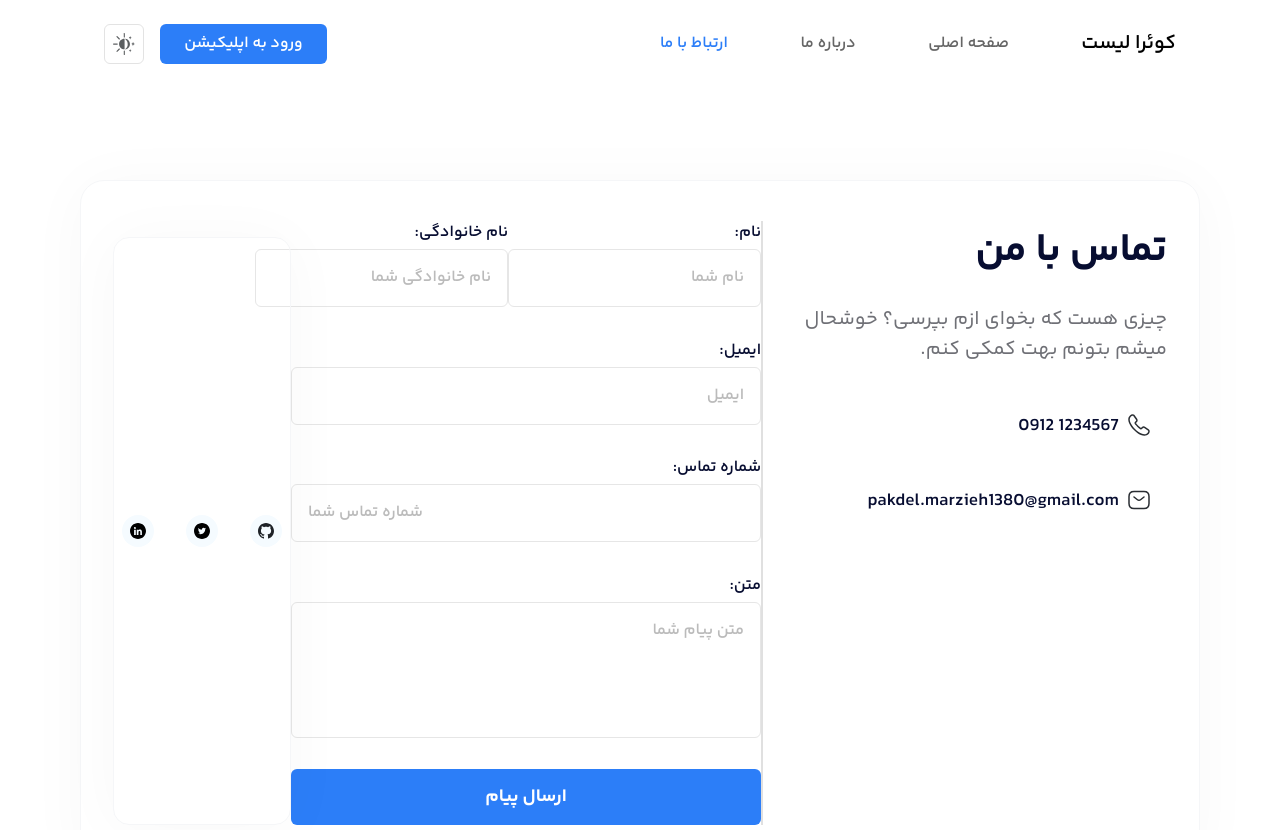
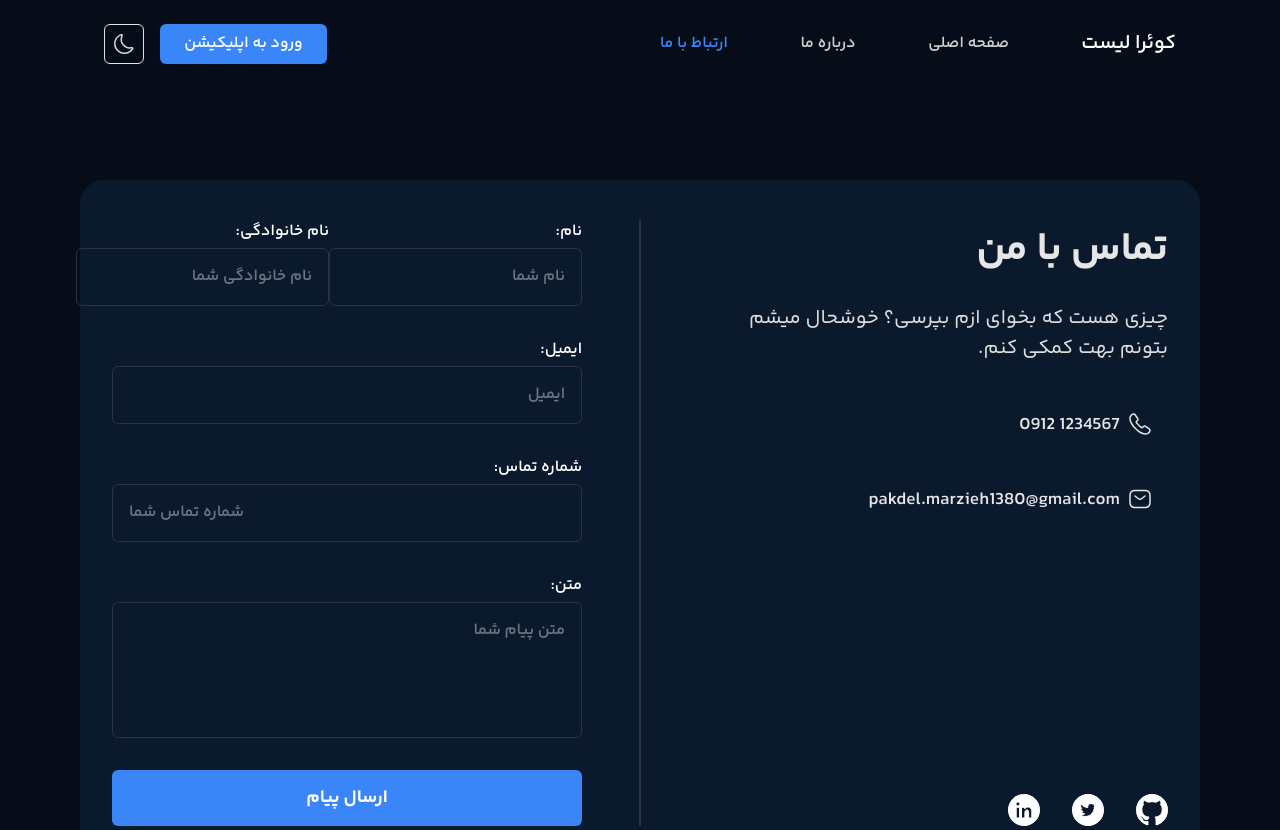
Before and after one commit to marzieh-pakdel/Quera-List, a website: page contact-us.html in a window 1280 px wide. Shown: the top 830 px of the page. Drawn offline with Linux system fonts and the light colour scheme.

Commit message:
contact us dark mode

```diff
--- a/contact-us.html
+++ b/contact-us.html
@@ -1,14 +1,14 @@
 <!DOCTYPE html>
-<html lang="en" dir="rtl">
+<html lang="en" dir="rtl" class="dark">
   <head>
     <meta charset="UTF-8" />
     <meta name="viewport" content="width=device-width, initial-scale=1.0" />
     <title>Contact Me</title>
     <link rel="stylesheet" href="./output.css" />
   </head>
-  <body class="relative font-Yekan-bakh">
+  <body class="relative font-Yekan-bakh dark:bg-main-dark">
     <header
-      class="w-full h-[3.063rem] py-3 px-4 lg:px-[6.5rem] lg:py-6 lg:h-[5.5rem] shadow-[0px_4px_18px_0px_#1848900F] lg:shadow-none bg-on-primary-light sticky top-0 dark:bg-main-dark"
+      class="w-full h-[3.063rem] z-10 py-3 px-4 lg:px-[6.5rem] lg:py-6 lg:h-[5.5rem] shadow-[0px_4px_18px_0px_#1848900F] lg:shadow-none bg-on-primary-light sticky top-0 dark:bg-main-dark"
     >
       <div class="lg:flex justify-between items-center">
         <div class="flex justify-between items-center w-full lg:w-[32.25rem]">
@@ -148,20 +148,18 @@
     </header>
     <main class="w-[20.5rem] mt-6 mx-auto lg:w-[70rem] lg:mt-[5.75rem]">
       <div
-        class="w-full lg:h-[42.875rem] py-10 px-8 flex flex-col lg:flex-row justify-between lg:border lg:border-solid lg:border-neutral-9 lg:rounded-[24px] lg:shadow-[0px_4px_63px_0px_#00000008]"
+        class="w-full lg:h-[42.875rem] py-10 px-8 flex flex-col lg:flex-row justify-between lg:border lg:border-solid lg:border-neutral-9 lg:rounded-[24px] lg:shadow-[0px_4px_63px_0px_#00000008] lg:dark:bg-card-bg-dark dark:border-none dark:shadow-none"
       >
-        <div
-          class="lg:w-[29.375rem] flex flex-col justify-between lg:relative lg:-z-10"
-        >
+        <div class="lg:w-[29.375rem] flex flex-col justify-between relative">
           <div class="flex flex-col gap-8">
             <div class="flex flex-col gap-6">
               <h3
-                class="font-bold text-24 lg:text-40 text-[#141414] lg:text-[#070D31] text-center lg:text-right"
+                class="font-bold text-24 lg:text-40 text-[#141414] lg:text-[#070D31] text-center lg:text-right dark:text-neutral-11 lg:dark:text-light-text-dark"
               >
                 تماس با‌ من
               </h3>
               <p
-                class="font-regular text-14 lg:text-20 text-[#141414] lg:text-[#6F7076] text-center lg:text-right"
+                class="font-regular text-14 lg:text-20 text-[#141414] lg:text-[#6F7076] text-center lg:text-right dark:text-neutral-11 lg:dark:text-[#DEDEDE]"
               >
                 چیزی هست که بخوای ازم بپرسی؟ خوشحال میشم بتونم بهت کمکی کنم.
               </p>
@@ -177,6 +175,7 @@
                     fill="none"
                   >
                     <path
+                      class="dark:stroke-light-text-dark"
                       d="M21.97 18.33C21.97 18.69 21.89 19.06 21.72 19.42C21.55 19.78 21.33 20.12 21.04 20.44C20.55 20.98 20.01 21.37 19.4 21.62C18.8 21.87 18.15 22 17.45 22C16.43 22 15.34 21.76 14.19 21.27C13.04 20.78 11.89 20.12 10.75 19.29C9.6 18.45 8.51 17.52 7.47 16.49C6.44 15.45 5.51 14.36 4.68 13.22C3.86 12.08 3.2 10.94 2.72 9.81C2.24 8.67 2 7.58 2 6.54C2 5.86 2.12 5.21 2.36 4.61C2.6 4 2.98 3.44 3.51 2.94C4.15 2.31 4.85 2 5.59 2C5.87 2 6.15 2.06 6.4 2.18C6.66 2.3 6.89 2.48 7.07 2.74L9.39 6.01C9.57 6.26 9.7 6.49 9.79 6.71C9.88 6.92 9.93 7.13 9.93 7.32C9.93 7.56 9.86 7.8 9.72 8.03C9.59 8.26 9.4 8.5 9.16 8.74L8.4 9.53C8.29 9.64 8.24 9.77 8.24 9.93C8.24 10.01 8.25 10.08 8.27 10.16C8.3 10.24 8.33 10.3 8.35 10.36C8.53 10.69 8.84 11.12 9.28 11.64C9.73 12.16 10.21 12.69 10.73 13.22C11.27 13.75 11.79 14.24 12.32 14.69C12.84 15.13 13.27 15.43 13.61 15.61C13.66 15.63 13.72 15.66 13.79 15.69C13.87 15.72 13.95 15.73 14.04 15.73C14.21 15.73 14.34 15.67 14.45 15.56L15.21 14.81C15.46 14.56 15.7 14.37 15.93 14.25C16.16 14.11 16.39 14.04 16.64 14.04C16.83 14.04 17.03 14.08 17.25 14.17C17.47 14.26 17.7 14.39 17.95 14.56L21.26 16.91C21.52 17.09 21.7 17.3 21.81 17.55C21.91 17.8 21.97 18.05 21.97 18.33Z"
                       stroke="#292D32"
                       stroke-width="1.5"
@@ -184,7 +183,9 @@
                     />
                   </svg>
                 </div>
-                <div class="font-semibold text-18 text-[#070D31]">
+                <div
+                  class="font-semibold text-18 text-[#070D31] dark:text-light-text-dark"
+                >
                   1234567 0912
                 </div>
               </div>
@@ -198,6 +199,7 @@
                     fill="none"
                   >
                     <path
+                      class="dark:stroke-light-text-dark"
                       d="M17 20.5H7C4 20.5 2 19 2 15.5V8.5C2 5 4 3.5 7 3.5H17C20 3.5 22 5 22 8.5V15.5C22 19 20 20.5 17 20.5Z"
                       stroke="#292D32"
                       stroke-width="1.5"
@@ -206,6 +208,7 @@
                       stroke-linejoin="round"
                     />
                     <path
+                      class="dark:stroke-light-text-dark"
                       d="M17 9L13.87 11.5C12.84 12.32 11.15 12.32 10.12 11.5L7 9"
                       stroke="#292D32"
                       stroke-width="1.5"
@@ -215,7 +218,9 @@
                     />
                   </svg>
                 </div>
-                <div class="font-semibold text-18 text-[#070D31]">
+                <div
+                  class="font-semibold text-18 text-[#070D31] dark:text-light-text-dark"
+                >
                   pakdel.marzieh1380@gmail.com
                 </div>
               </div>
@@ -224,6 +229,7 @@
           <div class="hidden lg:flex gap-8 absolute bottom-0">
             <a href="https://github.com/marzieh-pakdel" target="_blank">
               <svg
+                class="dark:stroke-neutral-11 dark:rounded-full"
                 xmlns="http://www.w3.org/2000/svg"
                 width="32"
                 height="32"
@@ -231,6 +237,7 @@
                 fill="none"
               >
                 <path
+                  class="dark:fill-neutral-11"
                   fill-rule="evenodd"
                   clip-rule="evenodd"
                   d="M16 0C7.16 0 0 7.16 0 16C0 23.08 4.58 29.06 10.94 31.18C11.74 31.32 12.04 30.84 12.04 30.42C12.04 30.04 12.02 28.78 12.02 27.44C8 28.18 6.96 26.46 6.64 25.56C6.46 25.1 5.68 23.68 5 23.3C4.44 23 3.64 22.26 4.98 22.24C6.24 22.22 7.14 23.4 7.44 23.88C8.88 26.3 11.18 25.62 12.1 25.2C12.24 24.16 12.66 23.46 13.12 23.06C9.56 22.66 5.84 21.28 5.84 15.16C5.84 13.42 6.46 11.98 7.48 10.86C7.32 10.46 6.76 8.82 7.64 6.62C7.64 6.62 8.98 6.2 12.04 8.26C13.32 7.9 14.68 7.72 16.04 7.72C17.4 7.72 18.76 7.9 20.04 8.26C23.1 6.18 24.44 6.62 24.44 6.62C25.32 8.82 24.76 10.46 24.6 10.86C25.62 11.98 26.24 13.4 26.24 15.16C26.24 21.3 22.5 22.66 18.94 23.06C19.52 23.56 20.02 24.52 20.02 26.02C20.02 28.16 20 29.88 20 30.42C20 30.84 20.3 31.34 21.1 31.18C27.42 29.06 32 23.06 32 16C32 7.16 24.84 0 16 0Z"
@@ -240,6 +247,7 @@
             </a>
             <a href="" target="_blank">
               <svg
+                class="dark:stroke-neutral-11 dark:rounded-full"
                 xmlns="http://www.w3.org/2000/svg"
                 width="32"
                 height="32"
@@ -247,6 +255,7 @@
                 fill="none"
               >
                 <path
+                  class="dark:fill-neutral-11"
                   fill-rule="evenodd"
                   clip-rule="evenodd"
                   d="M0 16C0 7.16344 7.16344 0 16 0C24.8366 0 32 7.16344 32 16C32 24.8366 24.8366 32 16 32C7.16344 32 0 24.8366 0 16ZM22.1 11.5C22.8 11.4 23.4 11.3 24 11C23.6 11.7 23 12.3 22.3 12.7C22.5 17.4 19.1 22.5 13 22.5C11.2 22.5 9.5 21.9 8 21C9.7 21.2 11.5 20.7 12.7 19.8C11.2 19.8 10 18.8 9.6 17.5C10.1 17.6 10.6 17.5 11.1 17.4C9.6 17 8.5 15.6 8.5 14.1C9 14.3 9.5 14.5 10 14.5C8.6 13.5 8.1 11.6 9 10.1C10.7 12.1 13.1 13.4 15.8 13.5C15.3 11.5 16.9 9.5 19 9.5C19.9 9.5 20.8 9.9 21.4 10.5C22.2 10.3 22.9 10.1 23.5 9.7C23.3 10.5 22.8 11.1 22.1 11.5Z"
@@ -256,6 +265,7 @@
             </a>
             <a href="www.linkedin.com/in/marziye-pakdel" target="_blank">
               <svg
+                class="dark:stroke-neutral-11 dark:rounded-full"
                 xmlns="http://www.w3.org/2000/svg"
                 width="32"
                 height="32"
@@ -263,6 +273,7 @@
                 fill="none"
               >
                 <path
+                  class="dark:fill-neutral-11"
                   fill-rule="evenodd"
                   clip-rule="evenodd"
                   d="M0 16C0 7.16344 7.16344 0 16 0C24.8366 0 32 7.16344 32 16C32 24.8366 24.8366 32 16 32C7.16344 32 0 24.8366 0 16ZM8.2 13.3V24H11.6V13.3H8.2ZM8 9.9C8 11 8.8 11.8 9.9 11.8C11 11.8 11.8 11 11.8 9.9C11.8 8.8 11 8 9.9 8C8.9 8 8 8.8 8 9.9ZM20.6 24H23.8V17.4C23.8 14.1 21.8 13 19.9 13C18.2 13 17 14.1 16.7 14.8V13.3H13.5V24H16.9V18.3C16.9 16.8 17.9 16 18.9 16C19.9 16 20.6 16.5 20.6 18.2V24Z"
@@ -272,15 +283,17 @@
             </a>
           </div>
         </div>
-        <div class="hidden lg:block border border-[#E0E0E0]"></div>
+        <div
+          class="hidden lg:block border border-[#E0E0E0] lg:dark:border-[#293242]"
+        ></div>
         <form
-          class="w-full lg:w-[29.375rem] mt-6 lg:mt-0 flex flex-col gap-6 p-4 lg:p-0 justify-between border border-neutral-9 rounded-[16px] lg:rounded-none shadow-[0px_4px_63px_0px_#00000008] lg:border-none lg:shadow-none"
+          class="w-full lg:w-[29.375rem] mt-6 lg:mt-0 flex flex-col gap-6 p-4 lg:p-0 justify-between border border-neutral-9 rounded-[16px] lg:rounded-none shadow-[0px_4px_63px_0px_#00000008] lg:border-none lg:shadow-none dark:border-none dark:shadow-none dark:bg-card-bg-dark lg:dark:bg-none"
         >
           <div class="w-full flex justify-between items-center">
             <div class="flex flex-col gap-1">
               <label
                 for="first-name"
-                class="font-semibold text-12 lg:text-16 text-[#070D31]"
+                class="font-semibold text-12 lg:text-16 text-[#070D31] dark:text-neutral-11"
                 >نام:</label
               >
               <input
@@ -288,13 +301,13 @@
                 placeholder="نام شما"
                 name="first-name"
                 id="first-name"
-                class="border border-[#E6E6E6] rounded-[6px] py-[0.688rem] px-2 lg:p-4 font-semibold text-12 lg:text-16 placeholder:text-[#BBBBBB]"
+                class="border border-[#E6E6E6] rounded-[6px] py-[0.688rem] px-2 lg:p-4 font-semibold text-12 lg:text-16 placeholder:text-[#BBBBBB] dark:bg-inherit dark:placeholder:text-[#6D7581] dark:border-[#293242]"
               />
             </div>
             <div class="flex flex-col gap-1">
               <label
                 for="last-name"
-                class="font-semibold text-12 lg:text-16 text-[#070D31]"
+                class="font-semibold text-12 lg:text-16 text-[#070D31] dark:text-neutral-11"
                 >نام خانوادگی:</label
               >
               <input
@@ -302,14 +315,14 @@
                 placeholder="نام خانوادگی شما"
                 name="last-name"
                 id="last-name"
-                class="border border-[#E6E6E6] rounded-[6px] py-[0.688rem] px-2 lg:p-4 font-semibold text-12 lg:text-16 placeholder:text-[#BBBBBB]"
+                class="border border-[#E6E6E6] rounded-[6px] py-[0.688rem] px-2 lg:p-4 font-semibold text-12 lg:text-16 placeholder:text-[#BBBBBB] dark:bg-inherit dark:placeholder:text-[#6D7581] dark:border-[#293242]"
               />
             </div>
           </div>
           <div class="flex flex-col gap-1">
             <label
               for="email"
-              class="font-semibold text-12 lg:text-16 text-[#070D31]"
+              class="font-semibold text-12 lg:text-16 text-[#070D31] dark:text-neutral-11"
               >ایمیل:
             </label>
             <input
@@ -317,13 +330,13 @@
               placeholder="ایمیل"
               name="email"
               id="email"
-              class="border border-[#E6E6E6] rounded-[6px] py-[0.688rem] px-2 lg:p-4 font-semibold text-12 lg:text-16 placeholder:text-[#BBBBBB]"
+              class="border border-[#E6E6E6] rounded-[6px] py-[0.688rem] px-2 lg:p-4 font-semibold text-12 lg:text-16 placeholder:text-[#BBBBBB] dark:bg-inherit dark:placeholder:text-[#6D7581] dark:border-[#293242]"
             />
           </div>
           <div class="flex flex-col gap-1">
             <label
               for="phone-number"
-              class="font-semibold text-12 lg:text-16 text-[#070D31]"
+              class="font-semibold text-12 lg:text-16 text-[#070D31] dark:text-neutral-11"
               >شماره تماس:</label
             >
             <input
@@ -331,34 +344,34 @@
               placeholder="شماره تماس شما"
               name="phone-number"
               id="phone-number"
-              class="border border-[#E6E6E6] rounded-[6px] py-[0.688rem] px-2 lg:p-4 font-semibold text-12 lg:text-16 placeholder:text-[#BBBBBB]"
+              class="border border-[#E6E6E6] rounded-[6px] py-[0.688rem] px-2 lg:p-4 font-semibold text-12 lg:text-16 placeholder:text-[#BBBBBB] dark:bg-inherit dark:placeholder:text-[#6D7581] dark:border-[#293242]"
             />
           </div>
           <div class="flex flex-col gap-1">
             <label
               for="message"
-              class="font-semibold text-12 lg:text-16 text-[#070D31]"
+              class="font-semibold text-12 lg:text-16 text-[#070D31] dark:text-neutral-11"
               >متن:</label
             >
             <textarea
               placeholder="متن پیام شما"
               name="message"
               id="message"
-              class="resize-none h-32 lg:h-[8.5rem] border border-[#E6E6E6] rounded-[6px] py-[0.688rem] px-2 lg:p-4 font-semibold text-12 lg:text-16 placeholder:text-[#BBBBBB]"
+              class="resize-none h-32 lg:h-[8.5rem] border border-[#E6E6E6] rounded-[6px] py-[0.688rem] px-2 lg:p-4 font-semibold text-12 lg:text-16 placeholder:text-[#BBBBBB] dark:bg-inherit dark:placeholder:text-[#6D7581] dark:border-[#293242]"
             ></textarea>
           </div>
           <div class="flex h-[3.5rem]">
             <input
               type="submit"
               value="ارسال پیام"
-              class="bg-primary text-on-primary-light rounded-[8px] lg:rounded-[6px] grow font-semibold text-12 lg:font-bold lg:text-18 py-2"
+              class="bg-primary text-on-primary-light rounded-[8px] lg:rounded-[6px] grow font-semibold text-12 lg:font-bold lg:text-18 py-2 dark:bg-primary-dark dark:hover:bg-primary-hover-dark dark:text-neutral-11"
             />
           </div>
         </form>
         <div class="w-full flex lg:hidden flex-col mt-4 gap-4">
           <div class="flex h-14 gap-4">
             <div
-              class="flex gap-2 py-3 px-2 shadow-[0px_4px_63px_0px_#00000008] border border-neutral-9 rounded-[16px]"
+              class="flex gap-2 py-3 px-2 shadow-[0px_4px_63px_0px_#00000008] border border-neutral-9 rounded-[16px] dark:border-none dark:bg-card-bg-dark"
             >
               <div
                 class="bg-[#F5FBFF] rounded-full w-8 h-8 p-2 flex justify-center items-center"
@@ -389,14 +402,20 @@
                 </svg>
               </div>
               <div>
-                <div class="font-bold text-10 text-[#242424]">ایمیل</div>
-                <div class="font-regular text-10 text-[#242424] flex flex-wrap">
+                <div
+                  class="font-bold text-10 text-[#242424] dark:text-neutral-11"
+                >
+                  ایمیل
+                </div>
+                <div
+                  class="font-regular text-10 text-[#242424] flex flex-wrap dark:text-neutral-11"
+                >
                   pakdel.marzieh1380@gmail.com
                 </div>
               </div>
             </div>
             <div
-              class="flex gap-2 py-3 px-2 shadow-[0px_4px_63px_0px_#00000008] border border-neutral-9 rounded-[16px]"
+              class="flex gap-2 py-3 px-2 shadow-[0px_4px_63px_0px_#00000008] border border-neutral-9 rounded-[16px] dark:border-none dark:bg-card-bg-dark"
             >
               <div
                 class="bg-[#F5FBFF] rounded-full w-8 h-8 flex justify-center items-center p-2"
@@ -417,16 +436,21 @@
                 </svg>
               </div>
               <div>
-                <div class="font-bold text-10 text-[#242424]">تلفن</div>
-                <div class="font-regular text-10 text-[#242424]">
+                <div
+                  class="font-bold text-10 text-[#242424] dark:text-neutral-11"
+                >
+                  تلفن
+                </div>
+                <div
+                  class="font-regular text-10 text-[#242424] dark:text-neutral-11"
+                >
                   0912 1234567
                 </div>
               </div>
             </div>
           </div>
-        </div>
           <div
-          class="flex h-14 py-3 px-2 gap-8 mt-4 justify-center items-center shadow-[0px_4px_63px_0px_#00000008] border border-neutral-9 rounded-[16px]"
+            class="flex h-14 py-3 px-2 gap-8 justify-center items-center shadow-[0px_4px_63px_0px_#00000008] border border-neutral-9 rounded-[16px] dark:border-none dark:bg-card-bg-dark"
           >
             <a
               href="https://github.com/marzieh-pakdel"
@@ -490,6 +514,7 @@
                 />
               </svg>
             </a>
+          </div>
         </div>
       </div>
     </main>
```
Also changed, not shown: output.css. Lines whose indentation alone changed are shown as unchanged.
